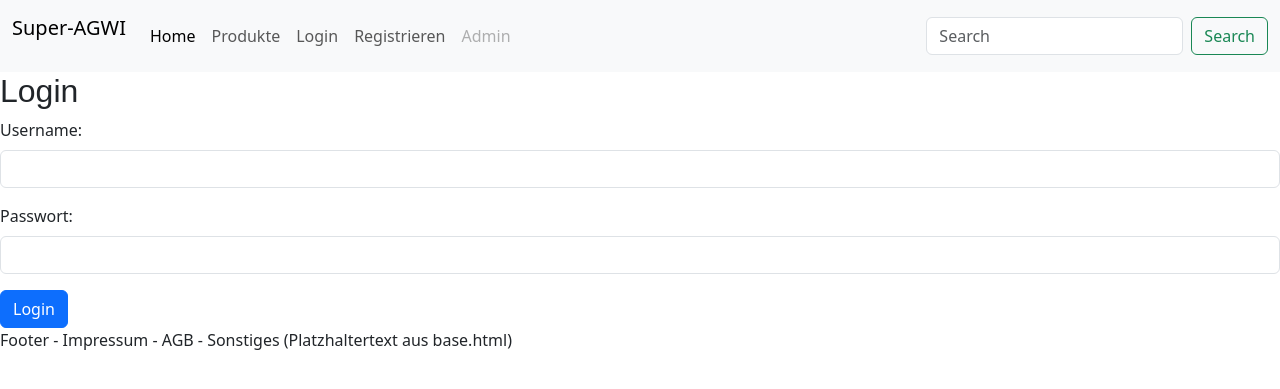
After one commit to Az1myut/flask_project, a Flask app: page /login in a window 1280 px wide. The commit adds this page. Shown: the top 389 px of the page. Run offline with Flask 3, Linux system fonts and the light colour scheme.

Commit message:
Stand 12.06.2025

```diff
--- a/app.py
+++ b/app.py
@@ -1,49 +1,118 @@
-from flask import Flask, request, render_template
+import atexit
+import flask
+from flask import Flask, request, render_template, session, redirect
 from entity import User, Product
 from repository import save, find_all, find_by_id
+from repository_db import Repository
+from pymongo import MongoClient
+import math
 
 app = Flask(__name__)
+
+#Für session notwendig:
+app.secret_key = "i7tbiuztifuertlbjh234qat"
+
+#Verbindung zur Datenbank
+username = "abc22222"
+password = username + "_secret"
+auth_source = username
+host = "im-vm-005"
+port = 27017
+
+try:
+    client = MongoClient(f"mongodb://{username}:{password}@{host}:{port}/?authSource={auth_source}", serverSelectionTimeoutMS=3000)
+    client.admin.command("ping")
+    print("Verbindung zu MongoDB aufgebaut")
+    db = client[f"{auth_source}"]
+except:
+    print("Keine Verbindung zur Datenbank (VPN-Verbindung an?!?)")
+    exit(0)
+
+#Erzeugen der Repo-Objekte
+user_repo = Repository[User](db["users"], User, primary_key="username")
+product_repo = Repository[Product](db["products"], Product, primary_key="product_id")
 
 
 @app.route('/')
 def startpage():  # put application's code here
-    print("Ja, es wurde wirklich diese Methode aufgerufen!")
+    if 'logout' in request.args:
+        session.pop('eingeloggter_user') # entfernt Eintrag 'eingeloggter_user' aus dem session-dict --> das ist der "Logout"
 
     return render_template('start.html')
-
-
-@app.route('/user')
-def user_form():
-    return render_template('user_formular.html')
-
 
 @app.route('/do_user_registrierung', methods=['POST'])
 def user_anlegen():
     neuer_user = User(request.form.get("username_"), request.form.get("password_"))
-    save("users", neuer_user.username, neuer_user)
+
+    #save("users", neuer_user.username, neuer_user)
+    user_repo.save(neuer_user)
+
+    session["eingeloggter_user"] = neuer_user
+
     return render_template('user_angelegt.html', user=neuer_user)
 
 
+@app.route('/register')
+def user_form():
+    return render_template('user_formular.html')
+
+@app.route('/login')
+def user_login():
+    return render_template('login_formular.html')
+
+@app.route('/do_login', methods=['POST'])
+def user_einloggen():
+
+    user_from_db = user_repo.find_by_id(request.form.get("username"))
+    if user_from_db != None:
+        if user_from_db.password == request.form.get("password"):
+            session["eingeloggter_user"] = user_from_db
+            return render_template('start.html', name=user_from_db.username)
+
+    flask.flash("Username oder Passwort falsch", category="error")
+    return render_template('start.html')
+
+@app.route('/search', methods=['GET'])
+def search():
+    # Bei Methode 'GET' ist der Parameter in 'request.args'...
+    # ...bei 'POST' in 'request.form'
+    produkte = product_repo.find({ "$or": [
+            {"title" : {"$regex": request.args.get("keyword"), "$options": "i"} },
+            {"description" : {"$regex": request.args.get("keyword"), "$options": "i"} }
+        ]
+    })
+
+    return render_template('produkt_liste.html', products=produkte)
+
 @app.route("/produkte")
 def produkte_anzeigen():
+    produkte_je_seite = 2
+    anzahl_produkte = db["products"].count_documents({})
+    seite = 1
+    if 'page' in request.args:
+        seite = int(request.args.get("page"))
+    print("anzahl produkte")
+    print(anzahl_produkte)
+    print("max")
+    max = math.ceil(anzahl_produkte/produkte_je_seite)
+    print(max)
+    produkte = product_repo.find_all(skip=(seite-1)*produkte_je_seite, limit=produkte_je_seite)
 
-    # z. B. aus Datenbank die Produkte/Kategorien/... holen
-    produkte = find_all("products")
-
-    return render_template('produkt_liste.html', products=produkte)
+    return render_template('produkt_liste.html', products=produkte, page=seite, max=max)
 
 
 @app.route("/produkte/<produkt_id>")
 def produkt_details(produkt_id):
-    # über Repository (import!) aus Datenbank auslesen
-    produkt = find_by_id("products", int(produkt_id))
+    # Achtung, Pfad-Parameter sind immer Strings - hier <produkt_id>
+    # muss erst in ein int umgewandelt werden!
+    produkt = product_repo.find_by_id( int(produkt_id) )
     return render_template("produkt_details.html", product=produkt)
 
 
-@app.route('/test0815')
-def test():
-    return "Das ist ein Test."
-
+@atexit.register
+def shutdown_hook():
+    print("Schließe MongoDB-Verbindung...")
+    client.close()
 
 if __name__ == '__main__':
     app.run()
--- a/repository.py
+++ b/repository.py
@@ -1,3 +1,9 @@
+"""
+ALT !!!!!!!!!!!!!!!
+
+WIRD NICHT MEHR GEBRAUCHT !!!!!!
+"""
+
 from entity import Product
 
 datenbank = {}
--- /dev/null
+++ b/repository_db.py
@@ -0,0 +1,130 @@
+"""
+# Beispiel-Dataclass mit username als Primärschlüssel
+@dataclass_json
+@dataclass
+class User:
+    username: str
+    password: str
+
+
+username = "xyz00000"
+password = username + "_secret"
+auth_source = username
+host = "im-vm-005"
+port = 27017
+
+client = MongoClient(f"mongodb://{username}:{password}@{host}:{port}/?authSource={auth_source}")
+db = client[f"{auth_source}"]
+
+user_repo = Repository[User](db["users"], User, primary_key="username")
+product_repo = Repository[Product](db["products"], Product, primary_key="product_id")
+
+user = User("brigitte", "secret")
+product = Product(Repository.random_int(), "Jeans", "Super Hose", 99.90, ["http://one", "http://two"], False)
+
+product_repo.save(product)
+print("product saved")
+
+#user_repo.save(user)
+#print("user saved")
+
+#user = user_repo.find_by_id("brigitte")
+#print("found:")
+#print(user)
+
+all = product_repo.find_all()
+print(all)
+
+page_3 = product_repo.find_all(skip=20, limit=10)
+print("Einträge 21 bis 30 -- die ersten 20 auslassen dann die nächsten 10 anzeigen")
+print(page_3)
+
+
+client.close()
+"""
+
+# Credit to ChatGPT :-)
+from dataclasses import dataclass
+from dataclasses_json import dataclass_json
+from pymongo import MongoClient
+from pymongo.collection import Collection
+from typing import TypeVar, Generic, Type, Optional, List, Dict, Any
+from bson import ObjectId
+from nanoid import generate
+import time
+import random
+
+T = TypeVar("T")
+
+def fix_id(doc: dict) -> dict:
+    """Konvertiert ObjectId in string im _id Feld, falls vorhanden."""
+    if "_id" in doc and isinstance(doc["_id"], ObjectId):
+        doc["_id"] = str(doc["_id"])
+    return doc
+
+class Repository(Generic[T]):
+    @staticmethod
+    def random_string(length: int = None) -> str:
+        if length is None:
+            return generate()
+        else:
+            return generate(size=length)
+    @staticmethod
+    def random_int():
+        t = int(time.time() * 1000)
+        r = random.randint(0, 999)
+        return int(str(t)[-6:] + f"{r:03d}")
+
+    def __init__(self, collection: Collection, model_cls: Type[T], primary_key: str = "_id"):
+        self.collection = collection
+        self.model_cls = model_cls
+        self.primary_key = primary_key
+
+        # Erstelle Unique Index auf primären Schlüssel
+        self.collection.create_index(self.primary_key, unique=True)
+
+    def save(self, obj: T) -> Any:
+        doc = obj.to_dict()
+        key_value = doc.get(self.primary_key)
+        if key_value is None:
+            raise ValueError(f"Primärschlüssel-Feld '{self.primary_key}' darf nicht leer sein.")
+
+        # Upsert: Ersetze bestehendes Dokument oder füge neu ein
+        self.collection.replace_one(
+            {self.primary_key: key_value},
+            doc,
+            upsert=True
+        )
+        return key_value
+
+    def find_by_id(self, id_value: Any) -> Optional[T]:
+        doc = self.collection.find_one({self.primary_key: id_value})
+        if doc:
+            return self.model_cls.from_dict(fix_id(doc))
+        return None
+
+    #def find(self, query: Dict[str, Any]) -> List[T]:
+    #    return [self.model_cls.from_dict(fix_id(doc)) for doc in self.collection.find(query)]
+
+    def find(self, query: Dict[str, Any], skip: int = 0, limit: int = 0) -> List[T]:
+        cursor = self.collection.find(query).skip(skip)
+        if limit > 0:
+            cursor = cursor.limit(limit)
+        return [self.model_cls.from_dict(fix_id(doc)) for doc in cursor]
+
+    def find_all(self, skip: int = 0, limit: int = 0) -> List[T]:
+        cursor = self.collection.find().skip(skip)
+        if limit > 0:
+            cursor = cursor.limit(limit)
+        return [self.model_cls.from_dict(fix_id(doc)) for doc in cursor]
+
+    def update_by_id(self, id_value: Any, update_fields: Dict[str, Any]) -> bool:
+        result = self.collection.update_one(
+            {self.primary_key: id_value},
+            {"$set": update_fields}
+        )
+        return result.modified_count > 0
+
+    def delete_by_id(self, id_value: Any) -> bool:
+        result = self.collection.delete_one({self.primary_key: id_value})
+        return result.deleted_count > 0
--- a/templates/base.html
+++ b/templates/base.html
@@ -18,35 +18,45 @@
     {% block top %}
 <nav class="navbar navbar-expand-lg bg-body-tertiary">
   <div class="container-fluid">
-    <a class="navbar-brand" href="#">Super-AGWI</a>
+    <p class="navbar-brand">Super-AGWI</p>
     <button class="navbar-toggler" type="button" data-bs-toggle="collapse" data-bs-target="#navbarSupportedContent" aria-controls="navbarSupportedContent" aria-expanded="false" aria-label="Toggle navigation">
       <span class="navbar-toggler-icon"></span>
     </button>
     <div class="collapse navbar-collapse" id="navbarSupportedContent">
       <ul class="navbar-nav me-auto mb-2 mb-lg-0">
         <li class="nav-item">
-          <a class="nav-link active" aria-current="page" href="#">Home</a>
+          <a class="nav-link active" aria-current="page" href="/">Home</a>
         </li>
         <li class="nav-item">
-          <a class="nav-link" href="#">Link</a>
+          <a class="nav-link" href="/produkte">Produkte</a>
         </li>
+        {% if 'eingeloggter_user' in session %}
         <li class="nav-item dropdown">
           <a class="nav-link dropdown-toggle" href="#" role="button" data-bs-toggle="dropdown" aria-expanded="false">
-            Dropdown
+            Mein Konto
           </a>
           <ul class="dropdown-menu">
-            <li><a class="dropdown-item" href="#">Action</a></li>
-            <li><a class="dropdown-item" href="#">Another action</a></li>
+            <li><a class="dropdown-item" href="#">Meine Daten</a></li>
+            <li><a class="dropdown-item" href="#">Meine Bestellungen</a></li>
+            <li><a class="dropdown-item" href="#">Meine Zahlungsmittel</a></li>
             <li><hr class="dropdown-divider"></li>
-            <li><a class="dropdown-item" href="#">Something else here</a></li>
+            <li><a class="dropdown-item" href="/?logout">Logout</a></li>
           </ul>
         </li>
+        {% else %}
         <li class="nav-item">
-          <a class="nav-link disabled" aria-disabled="true">Disabled</a>
+          <a class="nav-link" href="/login">Login</a>
+        </li>
+        <li class="nav-item">
+          <a class="nav-link" href="/register">Registrieren</a>
+        </li>
+        {% endif %}
+        <li class="nav-item">
+          <a class="nav-link disabled" aria-disabled="true">Admin</a>
         </li>
       </ul>
-      <form class="d-flex" role="search">
-        <input class="form-control me-2" type="search" placeholder="Search" aria-label="Search"/>
+      <form class="d-flex" role="search" method="get" action="search">
+        <input class="form-control me-2" name="keyword" type="search" placeholder="Search" aria-label="Search"/>
         <button class="btn btn-outline-success" type="submit">Search</button>
       </form>
     </div>
--- /dev/null
+++ b/templates/login_formular.html
@@ -0,0 +1,18 @@
+{% extends "base.html" %}
+{% block inhalt %}
+    <h2>Login</h2>
+
+    <!-- Quelle: https://getbootstrap.com/docs/5.3/forms/overview/ -->
+    <form method="post" action="do_login">
+  <div class="mb-3">
+    <label for="usernameLabel" class="form-label">Username:</label>
+    <input name="username" type="text" class="form-control" id="usernameLabel" aria-describedby="usernameHelp">
+  </div>
+  <div class="mb-3">
+    <label for="passwordLabel" class="form-label">Passwort:</label>
+    <input name="password" type="password" class="form-control" id="passwordLabel">
+  </div>
+  <button type="submit" class="btn btn-primary">Login</button>
+</form>
+
+{% endblock %}
```
Also changed, not shown: templates/produkt_liste.html (+28 -6 lines), templates/start.html (+8 -39 lines), test.py (added, +21 -0 lines), README.md, database.png (added).
